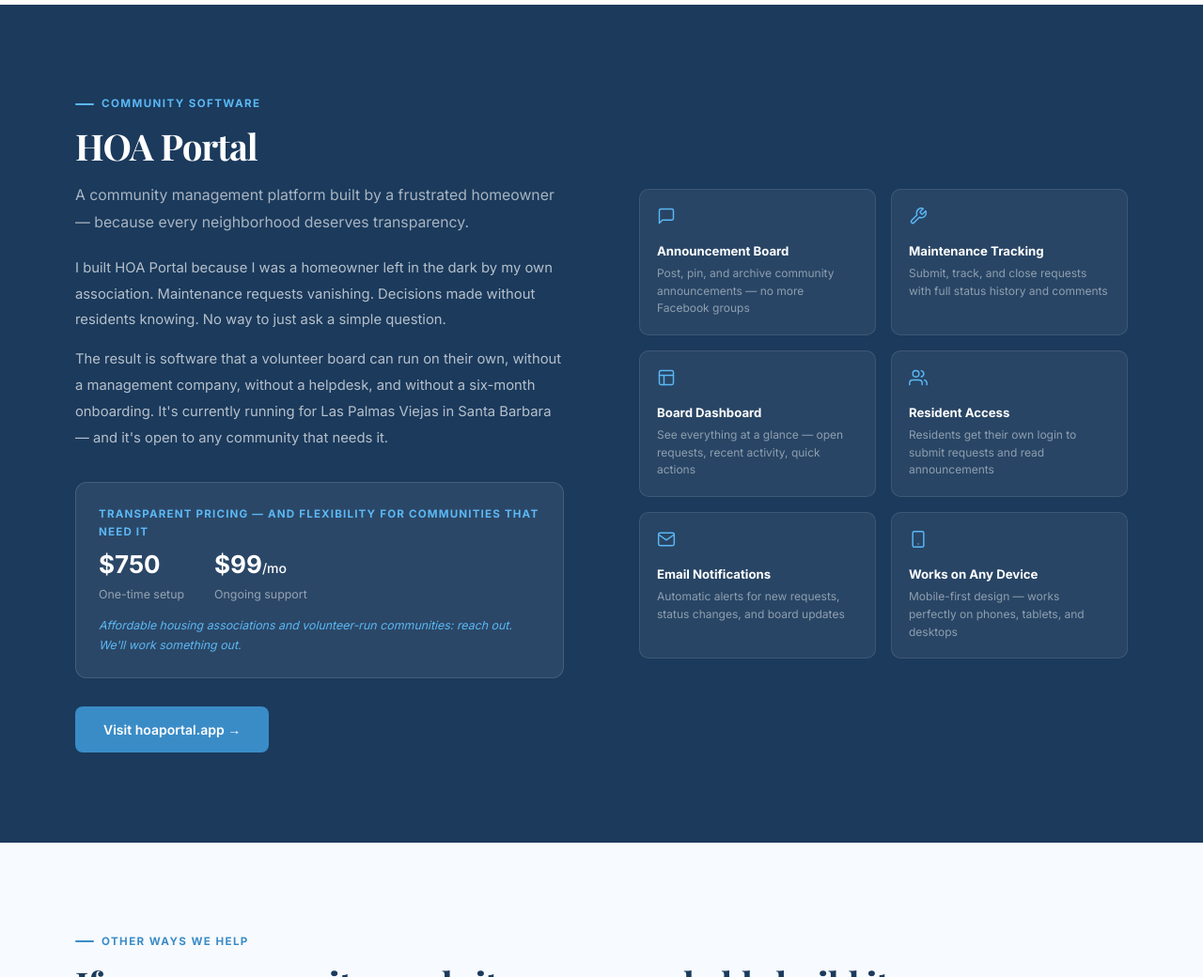
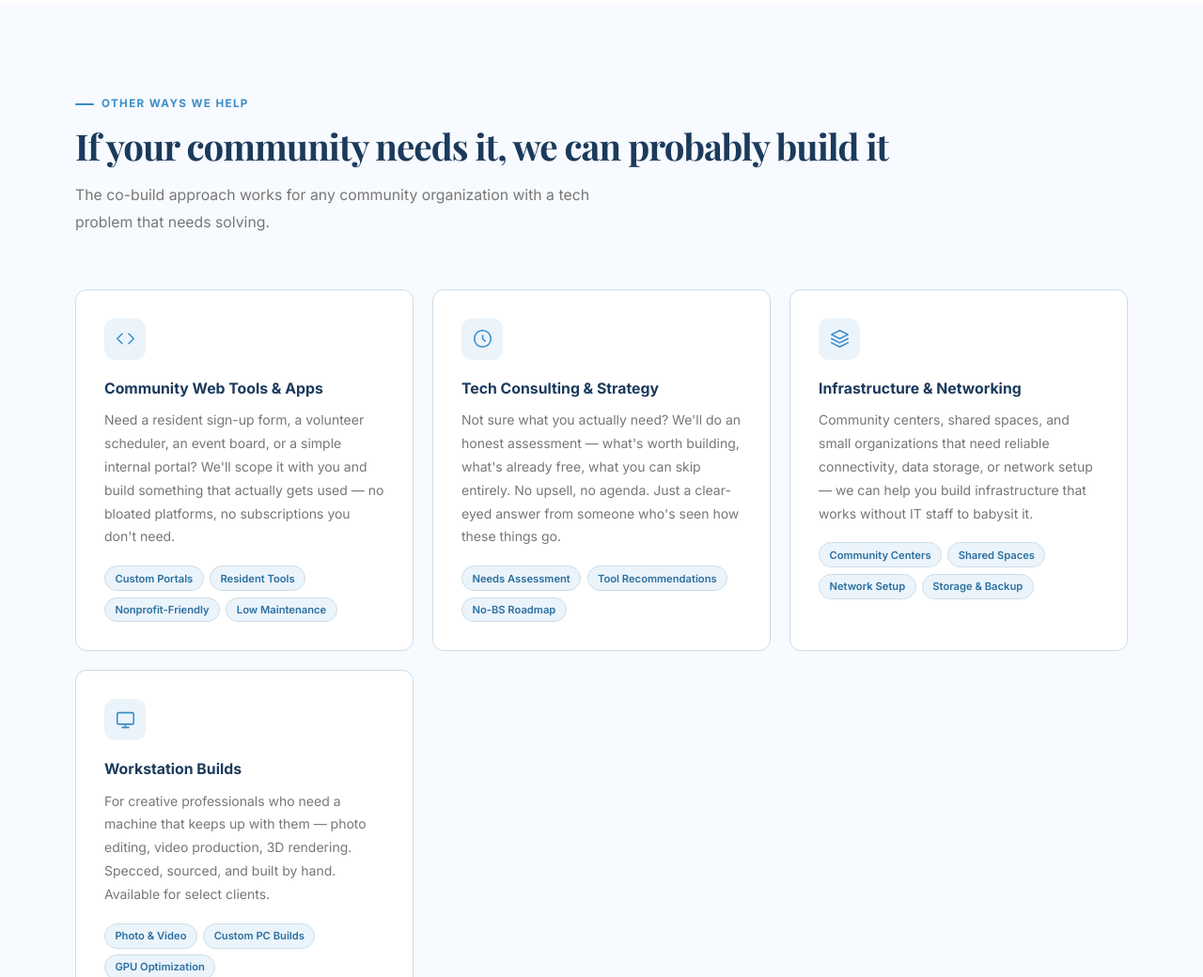
Before and after one commit to tprime-bot/cablesandcurrents-site, a plain HTML site: page index.html in a window 1280 px wide. Shown: the part 1760-2800 px from the top of the page at 94% size. Drawn offline with nearby package versions, Linux system fonts and the light colour scheme.

Commit message:
Remove HOA Portal section

```diff
--- a/index.html
+++ b/index.html
@@ -449,7 +449,6 @@
     </a>
     <ul class="nav-links">
       <li><a href="#how">Our Approach</a></li>
-      <li><a href="#product">HOA Portal</a></li>
       <li><a href="#about">About</a></li>
       <li><a href="#contact" class="nav-cta">Let's Build Together</a></li>
     </ul>
@@ -515,7 +514,7 @@
       </div>
       <div class="story-footer">
         <div class="story-footer-tag">Santa Barbara, CA</div>
-        <div class="story-footer-loc">hoaportal.app</div>
+        <div class="story-footer-loc">cablesandcurrents.com</div>
       </div>
     </div>
   </div>
@@ -555,69 +554,6 @@
   </div>
 </section>
 
-<!-- ── HOA PORTAL ────────────────────────────────────── -->
-<section id="product">
-  <div class="section-inner">
-    <div class="product-grid">
-      <div>
-        <div class="section-label">Community Software</div>
-        <h2 class="section-title">HOA Portal</h2>
-        <p class="section-sub">A community management platform built by a frustrated homeowner — because every neighborhood deserves transparency.</p>
-        <div class="product-desc">
-          <p>I built HOA Portal because I was a homeowner left in the dark by my own association. Maintenance requests vanishing. Decisions made without residents knowing. No way to just ask a simple question.</p>
-          <p>The result is software that a volunteer board can run on their own, without a management company, without a helpdesk, and without a six-month onboarding. It's currently running for Las Palmas Viejas in Santa Barbara — and it's open to any community that needs it.</p>
-        </div>
-        <div class="product-price-block">
-          <div class="product-price-label">Transparent pricing — and flexibility for communities that need it</div>
-          <div class="product-price-row">
-            <div class="price-item">
-              <strong>$750</strong>
-              <span>One-time setup</span>
-            </div>
-            <div class="price-item">
-              <strong>$99<small style="font-size:0.875rem;font-weight:500">/mo</small></strong>
-              <span>Ongoing support</span>
-            </div>
-          </div>
-          <div class="price-community">Affordable housing associations and volunteer-run communities: reach out. We'll work something out.</div>
-        </div>
-        <a href="https://hoaportal.app" target="_blank" class="product-cta">Visit hoaportal.app &rarr;</a>
-      </div>
-      <div class="product-features">
-        <div class="pf-item">
-          <div class="pf-icon"><svg viewBox="0 0 24 24"><path d="M21 15a2 2 0 0 1-2 2H7l-4 4V5a2 2 0 0 1 2-2h14a2 2 0 0 1 2 2z"/></svg></div>
-          <div class="pf-title">Announcement Board</div>
-          <div class="pf-desc">Post, pin, and archive community announcements — no more Facebook groups</div>
-        </div>
-        <div class="pf-item">
-          <div class="pf-icon"><svg viewBox="0 0 24 24"><path d="M14.7 6.3a1 1 0 0 0 0 1.4l1.6 1.6a1 1 0 0 0 1.4 0l3.77-3.77a6 6 0 0 1-7.94 7.94l-6.91 6.91a2.12 2.12 0 0 1-3-3l6.91-6.91a6 6 0 0 1 7.94-7.94l-3.76 3.76z"/></svg></div>
-          <div class="pf-title">Maintenance Tracking</div>
-          <div class="pf-desc">Submit, track, and close requests with full status history and comments</div>
-        </div>
-        <div class="pf-item">
-          <div class="pf-icon"><svg viewBox="0 0 24 24"><rect x="3" y="3" width="18" height="18" rx="2"/><path d="M3 9h18M9 21V9"/></svg></div>
-          <div class="pf-title">Board Dashboard</div>
-          <div class="pf-desc">See everything at a glance — open requests, recent activity, quick actions</div>
-        </div>
-        <div class="pf-item">
-          <div class="pf-icon"><svg viewBox="0 0 24 24"><path d="M17 21v-2a4 4 0 0 0-4-4H5a4 4 0 0 0-4 4v2"/><circle cx="9" cy="7" r="4"/><path d="M23 21v-2a4 4 0 0 0-3-3.87M16 3.13a4 4 0 0 1 0 7.75"/></svg></div>
-          <div class="pf-title">Resident Access</div>
-          <div class="pf-desc">Residents get their own login to submit requests and read announcements</div>
-        </div>
-        <div class="pf-item">
-          <div class="pf-icon"><svg viewBox="0 0 24 24"><path d="M4 4h16c1.1 0 2 .9 2 2v12c0 1.1-.9 2-2 2H4c-1.1 0-2-.9-2-2V6c0-1.1.9-2 2-2z"/><polyline points="22,6 12,13 2,6"/></svg></div>
-          <div class="pf-title">Email Notifications</div>
-          <div class="pf-desc">Automatic alerts for new requests, status changes, and board updates</div>
-        </div>
-        <div class="pf-item">
-          <div class="pf-icon"><svg viewBox="0 0 24 24"><rect x="5" y="2" width="14" height="20" rx="2"/><path d="M12 18h.01"/></svg></div>
-          <div class="pf-title">Works on Any Device</div>
-          <div class="pf-desc">Mobile-first design — works perfectly on phones, tablets, and desktops</div>
-        </div>
-      </div>
-    </div>
-  </div>
-</section>
 
 <!-- ── OTHER WAYS WE HELP ────────────────────────────── -->
 <section id="services">
@@ -625,7 +561,7 @@
     <div class="section-hd">
       <div class="section-label">Other Ways We Help</div>
       <h2 class="section-title">If your community needs it, we can probably build it</h2>
-      <p class="section-sub">HOA Portal is what we're known for, but the co-build approach works for any community organization with a tech problem that needs solving.</p>
+      <p class="section-sub">The co-build approach works for any community organization with a tech problem that needs solving.</p>
     </div>
     <div class="services-grid">
       <div class="svc-card">
@@ -692,7 +628,7 @@
         <h2 class="section-title">A neighbor with a keyboard and too much free time</h2>
         <div class="about-body">
           <p>I'm Travis Spencer. I live in Santa Barbara, I have a full-time job, and I spend my spare time building technology for the communities around me.</p>
-          <p>HOA Portal came from frustration — living in a community where decisions happened in the dark, maintenance requests disappeared, and residents had no voice. I had the skills to fix that, so I did. Now I want to bring that same approach to other communities that are dealing with the same thing.</p>
+          <p>This started from frustration — living in a community where decisions happened in the dark, maintenance requests disappeared, and residents had no voice. I had the skills to fix that, so I did. Now I want to bring that same approach to other communities dealing with the same thing.</p>
           <p>This isn't a startup chasing a market. It's a person who genuinely thinks communities deserve better tools, and who has the technical background to build them. I've worked in enterprise software, built hardware from scratch, designed infrastructure, and shipped production web applications. The goal is to put those skills where they can actually help people.</p>
           <p>If you're running a community org, an HOA, a neighborhood association, a nonprofit, or anything in between — and you have a tech problem that's slowing you down — let's talk. No pitch deck, no proposal. Just a conversation.</p>
         </div>
@@ -705,12 +641,12 @@
         <div class="sidebar-card">
           <div class="sidebar-card-icon"><svg viewBox="0 0 24 24"><path d="M3 9l9-7 9 7v11a2 2 0 0 1-2 2H5a2 2 0 0 1-2-2z"/><polyline points="9 22 9 12 15 12 15 22"/></svg></div>
           <div class="sidebar-card-title">Currently piloting with Las Palmas Viejas</div>
-          <div class="sidebar-card-desc">Santa Barbara's first HOA Portal community — a Spanish Colonial Revival neighborhood that needed a better way to stay connected.</div>
+          <div class="sidebar-card-desc">A Spanish Colonial Revival neighborhood in Santa Barbara — currently piloting a community portal to improve transparency and resident communication.</div>
         </div>
         <div class="sidebar-card">
           <div class="sidebar-card-icon"><svg viewBox="0 0 24 24"><circle cx="12" cy="12" r="10"/><line x1="2" y1="12" x2="22" y2="12"/><path d="M12 2a15.3 15.3 0 0 1 4 10 15.3 15.3 0 0 1-4 10 15.3 15.3 0 0 1-4-10 15.3 15.3 0 0 1 4-10z"/></svg></div>
           <div class="sidebar-card-title">Built to be expandable</div>
-          <div class="sidebar-card-desc">HOA Portal is white-labeled and community-neutral. Every new community shapes the roadmap — resident directory, document uploads, polls, and more are coming from real feedback.</div>
+          <div class="sidebar-card-desc">Every project is community-neutral and built to be handed off. Your data, your code, your tool — shaped by real feedback from the people using it every day.</div>
         </div>
         <div class="sidebar-card">
           <div class="sidebar-card-icon"><svg viewBox="0 0 24 24"><path d="M20.84 4.61a5.5 5.5 0 0 0-7.78 0L12 5.67l-1.06-1.06a5.5 5.5 0 0 0-7.78 7.78l1.06 1.06L12 21.23l7.78-7.78 1.06-1.06a5.5 5.5 0 0 0 0-7.78z"/></svg></div>
@@ -774,7 +710,6 @@
           <label for="interest">What are you working on?</label>
           <select id="interest">
             <option value="">Select one</option>
-            <option>HOA Portal — set up for my community</option>
             <option>A custom community tool or app</option>
             <option>Tech consulting — not sure what I need yet</option>
             <option>Infrastructure or networking help</option>
@@ -801,10 +736,8 @@
     </div>
     <ul class="footer-links">
       <li><a href="#how">Our Approach</a></li>
-      <li><a href="#product">HOA Portal</a></li>
       <li><a href="#about">About</a></li>
       <li><a href="#contact">Contact</a></li>
-      <li><a href="https://hoaportal.app" target="_blank">hoaportal.app</a></li>
     </ul>
     <div class="footer-copy">&copy; 2026 Cables &amp; Currents &nbsp;&middot;&nbsp; Santa Barbara, CA &nbsp;&middot;&nbsp; Built for communities, not for investors.</div>
   </div>
```
